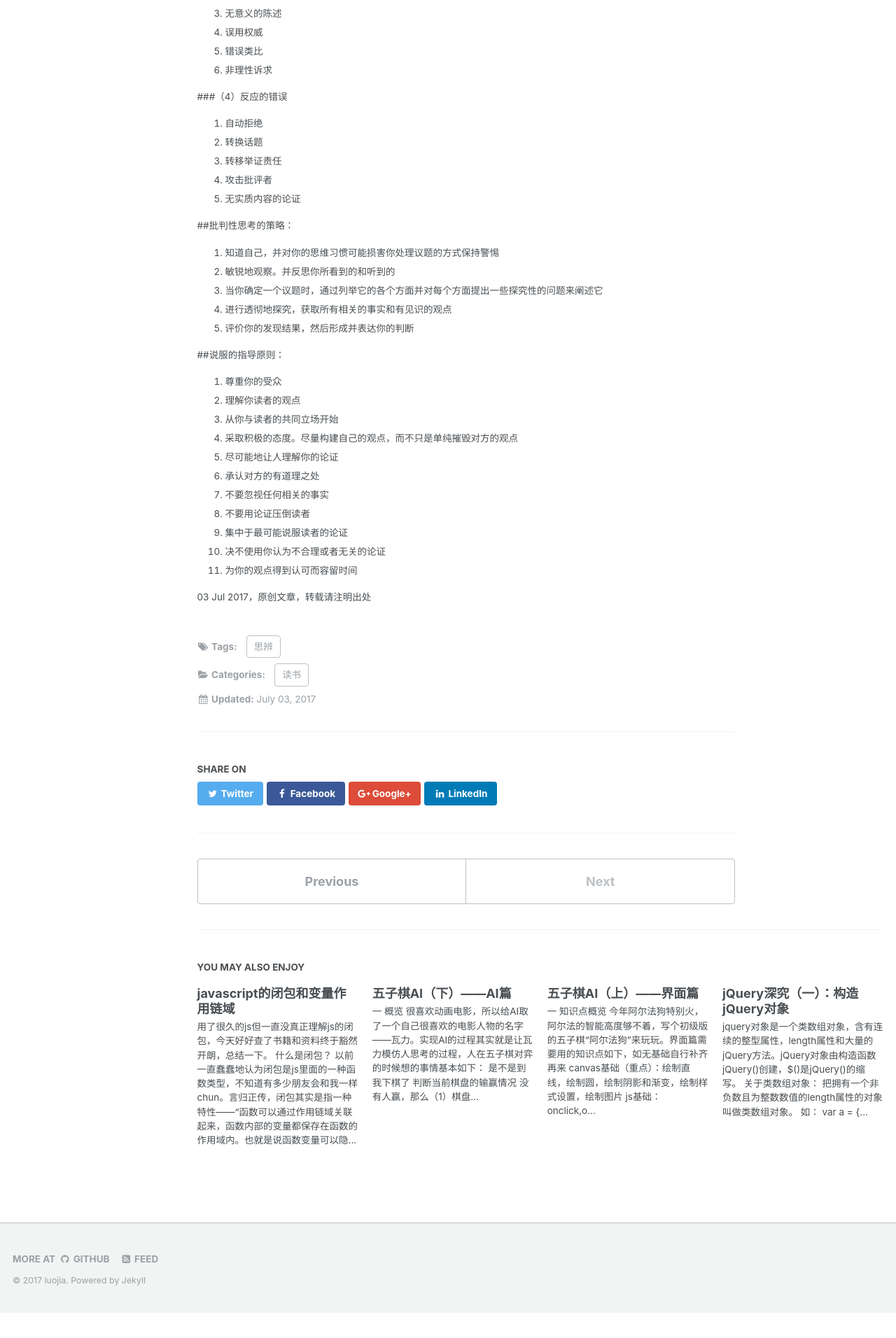
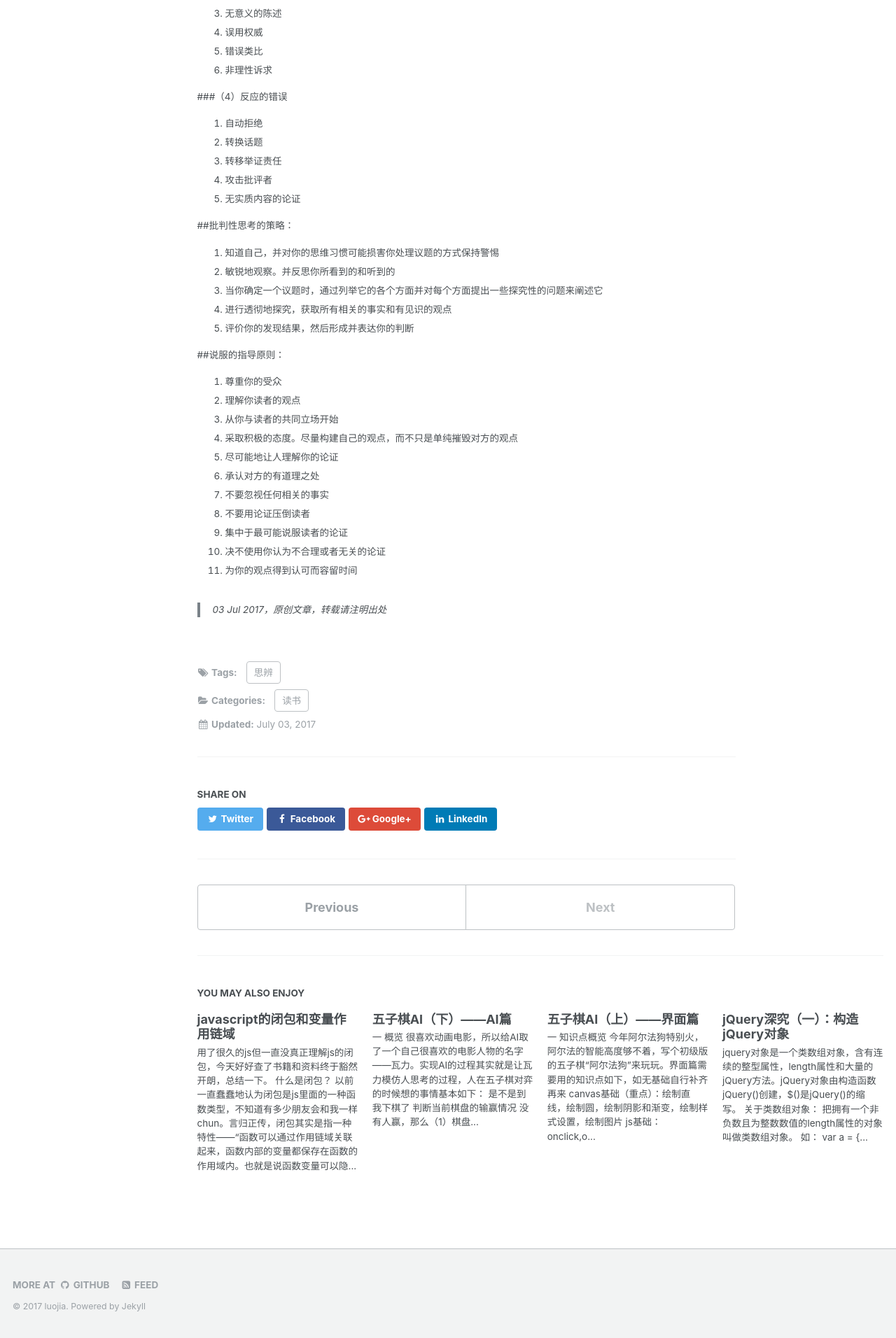
Before and after one commit to summer1914/summer1914.github.io, a Jekyll site: the page built from _posts/2017-07-03-超越感觉.md, in a window 1280 px wide. Shown: the part 958-2870 px from the top of the page at 70% size. Built offline with Jekyll 4.4.1, drawn with Linux system fonts in a browser that asks for light colours; comment, search, counter and statistics services are not loaded; before the commit the page ends 2834 px from its top, so only the background shows below that.

Commit message:
更新格式

```diff
--- a/_posts/2017-07-03-超越感觉.md
+++ b/_posts/2017-07-03-超越感觉.md
@@ -68,4 +68,4 @@ tags: [思辨]
 10. 决不使用你认为不合理或者无关的论证
 11. 为你的观点得到认可而容留时间
 
-{{ page.date | date_to_string }}，原创文章，转载请注明出处
+> {{ page.date | date_to_string }}，原创文章，转载请注明出处
```
Also changed, not shown: _posts/2017-06-24-javascript的闭包和变量作用域链.md (+1 -1 lines).
